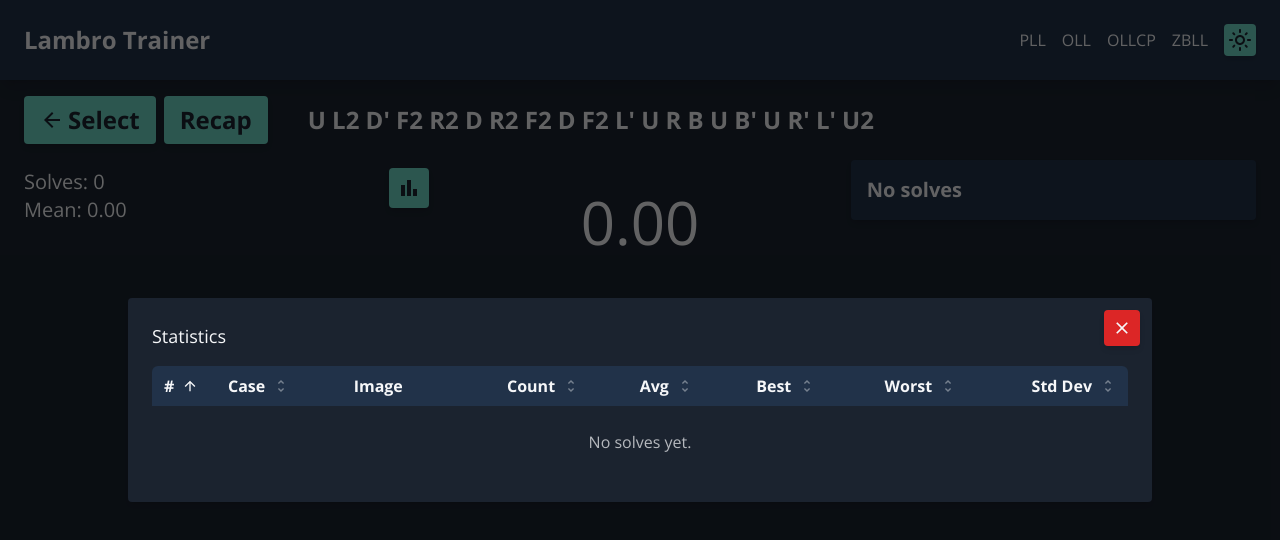
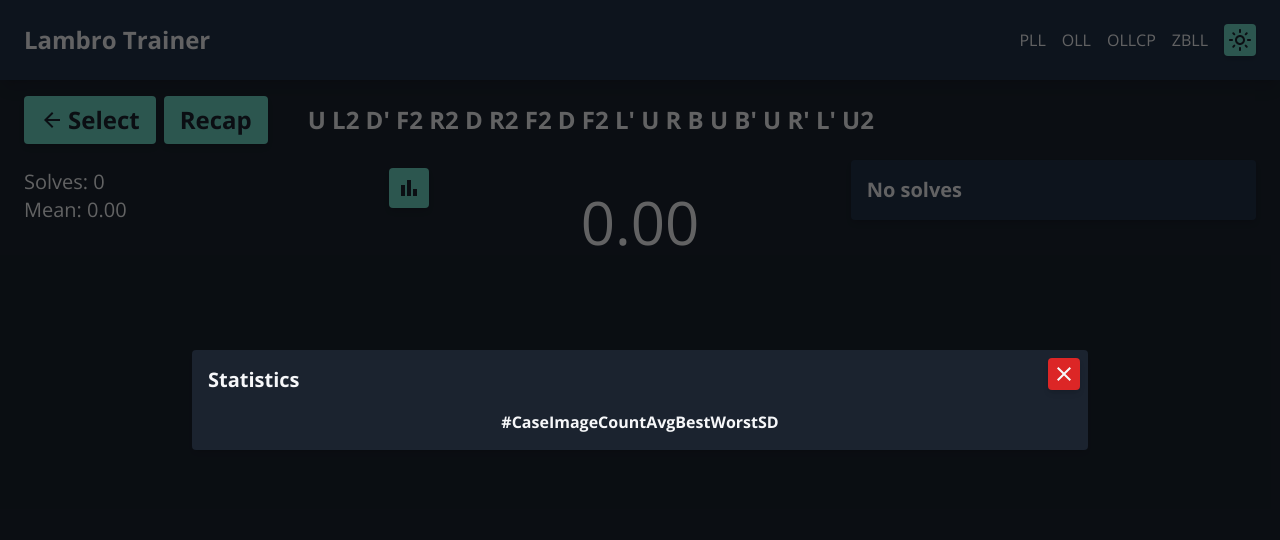
Before and after one commit to andlamb2002/lambro-trainer, a React (Vite) app: page /oll/timer in a window 1280 px wide. Both pictures are taken after a click on the button 409 px from the left and 188 px from the top of the page. Shown: the top 540 px of the page. Built offline with nearby package versions, Linux system fonts and the light colour scheme.

Commit message:
Redoing table logic

```diff
--- a/src/Trainer/Components/StatsModal.tsx
+++ b/src/Trainer/Components/StatsModal.tsx
@@ -1,28 +1,19 @@
-import { useMemo, useState } from 'react';
+import { useMemo } from 'react';
 import type { Solve } from '../interfaces';
 
-import { MdClose, MdArrowUpward, MdArrowDownward, MdUnfoldMore } from 'react-icons/md';
+// import { MdClose, MdArrowUpward, MdArrowDownward, MdUnfoldMore } from 'react-icons/md';
+import { MdClose } from 'react-icons/md';
 
-type SortKey =
-    | 'firstIndex'
-    | 'label'
-    | 'count'
-    | 'avgMs'
-    | 'bestMs'
-    | 'worstMs'
-    | 'stdevMs';
-
-type Row = {
-    key: string;
-    label: string;
-    img?: string;
-    count: number;
-    avgMs: number;
-    bestMs: number;
-    worstMs: number;
-    stdevMs: number;
-    firstIndex: number;
-};
+const headers = [
+    { id: 'firstIndex', key: 'firstIndex', label: '#' },
+    { id: 'label',      key: 'label',      label: 'Case' },
+    { id: 'img',        key: 'img',        label: 'Image' },
+    { id: 'count',      key: 'count',      label: 'Count' },
+    { id: 'avgMs',      key: 'avgMs',      label: 'Avg' },
+    { id: 'bestMs',     key: 'bestMs',     label: 'Best' },
+    { id: 'worstMs',    key: 'worstMs',    label: 'Worst' },
+    { id: 'stdevMs',    key: 'stdevMs',    label: 'SD' },
+];
 
 interface Props {
     open: boolean;
@@ -31,237 +22,116 @@ interface Props {
 }
 
 function StatsModal({ open, onClose, solves }: Props) {
+    const aggregated = useMemo(() => {
+        const map = new Map<string, { label: string; img?: string; times: number[]; firstSeenAt: number }>();
 
-    const [sort, setSort] = useState<{ key: SortKey; dir: 'ascending' | 'descending' }>({
-        key: 'firstIndex',
-        dir: 'ascending',
+        solves.forEach((s, i) => {
+            if (!map.has(s.label)) {
+                map.set(s.label, { label: s.label, img: s.img, times: [], firstSeenAt: i + 1 });
+            }
+            map.get(s.label)!.times.push(s.time);
         });
 
-    const fmt = (ms: number) => (ms / 1000).toFixed(2);
-
-    const rows = useMemo<Row[]>(() => {
-    const map = new Map<string, { label: string; img?: string; times: number[]; firstIdx: number }>();
-    solves.forEach((s, i) => {
-        const k = s.label;
-        if (!map.has(k)) {
-            map.set(k, { label: s.label, img: s.img, times: [], firstIdx: i + 1 });
-        }
-        map.get(k)!.times.push(s.time);
-    });
-
-    const out: Row[] = [];
-        for (const { label, img, times, firstIdx } of map.values()) {
+        const rawRows = Array.from(map.values()).map(({ label, img, times, firstSeenAt }) => {
             const n = times.length;
             const sum = times.reduce((a, b) => a + b, 0);
             const avg = sum / n;
             const best = Math.min(...times);
             const worst = Math.max(...times);
             const variance = n > 1 ? times.reduce((a, t) => a + (t - avg) ** 2, 0) / (n - 1) : 0;
-            out.push({
-                key: label,
+            const stdev = Math.sqrt(variance);
+
+            return {
+                firstIndex: 0,
                 label,
                 img,
                 count: n,
-                avgMs: avg,
-                bestMs: best,
-                worstMs: worst,
-                stdevMs: Math.sqrt(variance),
-                firstIndex: firstIdx,
+                avgMs: (avg / 1000).toFixed(2),
+                bestMs: (best / 1000).toFixed(2),
+                worstMs: (worst / 1000).toFixed(2),
+                stdevMs: (stdev / 1000).toFixed(2),
+                firstSeenAt,
+            };
         });
-        }
-        return out;
+
+        rawRows.sort((a, b) => a.firstSeenAt - b.firstSeenAt);
+
+        const finalRows = rawRows.map((r, idx) => ({
+            ...r,
+            firstIndex: idx + 1,
+        }));
+
+        console.log('stats rows (for table):', finalRows);
+
+        return finalRows;
     }, [solves]);
-
-    const sorted = useMemo(() => {
-        const data = [...rows];
-        data.sort((a, b) => {
-            const k = sort.key;
-            const va = a[k] as number | string;
-            const vb = b[k] as number | string;
-            if (typeof va === 'number' && typeof vb === 'number') {
-                return sort.dir === 'ascending' ? va - vb : vb - va;
-            }
-            return sort.dir === 'ascending'
-                ? String(va).localeCompare(String(vb))
-                : String(vb).localeCompare(String(va));
-        });
-        return data;
-    }, [rows, sort]);
-
-    function toggleSort(key: SortKey) {
-        setSort((prev) =>
-            prev.key === key
-                ? { key, dir: prev.dir === 'ascending' ? 'descending' : 'ascending' }
-                : { key, dir: 'ascending' }
-        );
-    }
 
     if (!open) return null;
 
     return (
         <div
-            className="fixed inset-0 bg-black/60 z-50 flex items-center justify-center px-2"
+            className="fixed inset-0 bg-black/60 z-50 flex items-center justify-center px-4"
+            role="dialog"
+            aria-modal="true"
+            aria-labelledby="stats-title"
             onClick={onClose}
         >
             <div
-                className="bg-primary rounded w-[95vw] sm:w-full max-w-5xl p-4 sm:p-6 shadow-md max-h-[80vh] overflow-hidden relative"
+                className="bg-primary rounded w-full max-w-4xl p-4 shadow-md relative"
                 onClick={(e) => e.stopPropagation()}
-                role="dialog"
-                aria-modal="true"
-                aria-labelledby="stats-title"
             >
                 <button
-                    className="absolute right-3 top-3 btn btn-danger p-2"
+                    type="button"
+                    className="absolute right-2 top-2 btn btn-danger p-1"
                     onClick={onClose}
                     aria-label="Close"
                     title="Close"
                 >
-                    <MdClose className="w-5 h-5" />
+                    <MdClose size={24} />
                 </button>
-                <div className="flex items-end justify-between pb-4 pr-8">
-                    <h3 id="stats-title" className="text-lg">Statistics</h3>
+
+                <div className="flex items-center justify-between pr-8">
+                    <h3 id="stats-title" className="text-xl font-bold">
+                        Statistics
+                    </h3>
                 </div>
 
-                <div className="rounded-md overflow-auto max-h-[65vh] scrollbar-hide">
-                <table className="min-w-[720px] w-full text-sm sm:text-base">
-                    <thead className="bg-secondary sticky top-0 z-10">
+                <div className="mt-4 flex justify-center overflow-auto max-h-[65vh] scrollbar-hide">
+                    <table>
+                        <thead>
                             <tr>
-                            <SortableTh
-                                label="#"
-                                active={sort.key === 'firstIndex'}
-                                dir={sort.dir}
-                                onClick={() => toggleSort('firstIndex')}
-                                ariaSort={sort.key === 'firstIndex' ? sort.dir : 'none'}
-                                className="w-[64px]"
-                            />
-                            <SortableTh
-                                label="Case"
-                                active={sort.key === 'label'}
-                                dir={sort.dir}
-                                onClick={() => toggleSort('label')}
-                                ariaSort={sort.key === 'label' ? sort.dir : 'none'}
-                            />
-                            <th className="text-left px-3 py-2"> Image </th>
-                            <SortableTh
-                                label="Count"
-                                active={sort.key === 'count'}
-                                dir={sort.dir}
-                                onClick={() => toggleSort('count')}
-                                ariaSort={sort.key === 'count' ? sort.dir : 'none'}
-                                className="text-right"
-                            />
-                            <SortableTh
-                                label="Avg"
-                                active={sort.key === 'avgMs'}
-                                dir={sort.dir}
-                                onClick={() => toggleSort('avgMs')}
-                                ariaSort={sort.key === 'avgMs' ? sort.dir : 'none'}
-                                className="text-right"
-                            />
-                            <SortableTh
-                                label="Best"
-                                active={sort.key === 'bestMs'}
-                                dir={sort.dir}
-                                onClick={() => toggleSort('bestMs')}
-                                ariaSort={sort.key === 'bestMs' ? sort.dir : 'none'}
-                                className="text-right"
-                            />
-                            <SortableTh
-                                label="Worst"
-                                active={sort.key === 'worstMs'}
-                                dir={sort.dir}
-                                onClick={() => toggleSort('worstMs')}
-                                ariaSort={sort.key === 'worstMs' ? sort.dir : 'none'}
-                                className="text-right"
-                            />
-                            <SortableTh
-                                label="Std Dev"
-                                active={sort.key === 'stdevMs'}
-                                dir={sort.dir}
-                                onClick={() => toggleSort('stdevMs')}
-                                ariaSort={sort.key === 'stdevMs' ? sort.dir : 'none'}
-                                className="text-right"
-                            />
+                                {headers.map((header, index) => (
+                                    <th key={index}>
+                                        {header.label}
+                                    </th>
+                                ))}
                             </tr>
                         </thead>
                         <tbody>
-                        {sorted.map((r, i) => (
-                            <tr key={r.key} className="even:bg-secondary/30">
-                                <td className="px-3 py-2" title={`First seen at solve #${r.firstIndex}`}>{i + 1}</td>
-                                <td className="px-3 py-2">{r.label}</td>
-                                <td className="px-3 py-2">
-                                    {r.img ? (
-                                    <img
-                                        src={r.img}
-                                        alt={r.label}
-                                        className="w-12 h-12 object-contain mx-auto"
-                                        loading="lazy"
-                                    />
+                            {aggregated.map((row) => (
+                                <tr key={row.label}>
+                                    {headers.map((h) =>
+                                        h.key === 'img' ? (
+                                            <td key={h.id}>
+                                                {row.img ? (
+                                                    <img src={row.img} alt={row.label} />
                                                 ) : (
-                                    <span className="text-xs opacity-60">—</span>
+                                                    '—'
                                                 )}
                                             </td>
-                                <td className="px-3 py-2 text-right">{r.count}</td>
-                                <td className="px-3 py-2 text-right">{fmt(r.avgMs)}</td>
-                                <td className="px-3 py-2 text-right">{fmt(r.bestMs)}</td>
-                                <td className="px-3 py-2 text-right">{fmt(r.worstMs)}</td>
-                                <td className="px-3 py-2 text-right">{fmt(r.stdevMs)}</td>
+                                        ) : (
+                                            <td key={h.id}>
+                                                {row[h.key as keyof typeof row] as string}
+                                            </td>
+                                        )
+                                    )}
                                 </tr>
                             ))}
-                        {sorted.length === 0 && (
-                            <tr>
-                                <td className="px-3 py-6 text-center opacity-70" colSpan={8}>
-                                    No solves yet.
-                                </td>
-                            </tr>
-                        )}
                         </tbody>
                     </table>
                 </div>
             </div>
         </div>
-    )
-}
-
-function SortIndicator({ active, dir }: { active: boolean; dir: 'ascending' | 'descending' }) {
-    if (!active) return <MdUnfoldMore className="opacity-40 w-4 h-4" />;
-    return dir === 'ascending'
-        ? <MdArrowUpward className="w-4 h-4" />
-        : <MdArrowDownward className="w-4 h-4" />;
-}
-
-function SortableTh({
-    label,
-    active,
-    dir,
-    onClick,
-    ariaSort,
-    className = '',
-}: {
-    label: string;
-    active: boolean;
-    dir: 'ascending' | 'descending';
-    onClick: () => void;
-    ariaSort: 'ascending' | 'descending' | 'none';
-    className?: string;
-}) {
-    return (
-        <th
-            className={`text-left px-3 py-2 select-none ${className}`}
-            aria-sort={ariaSort}
-            scope="col"
-        >
-            <button
-                type="button"
-                onClick={onClick}
-                className="link inline-flex items-center gap-2"
-                title={`Sort by ${label}`}
-                aria-label={`Sort by ${label}`}
-            >
-                <span>{label}</span>
-                <SortIndicator active={active} dir={dir} />
-            </button>
-        </th>
     );
 }
 
```
Lines whose indentation alone changed are shown as unchanged.
